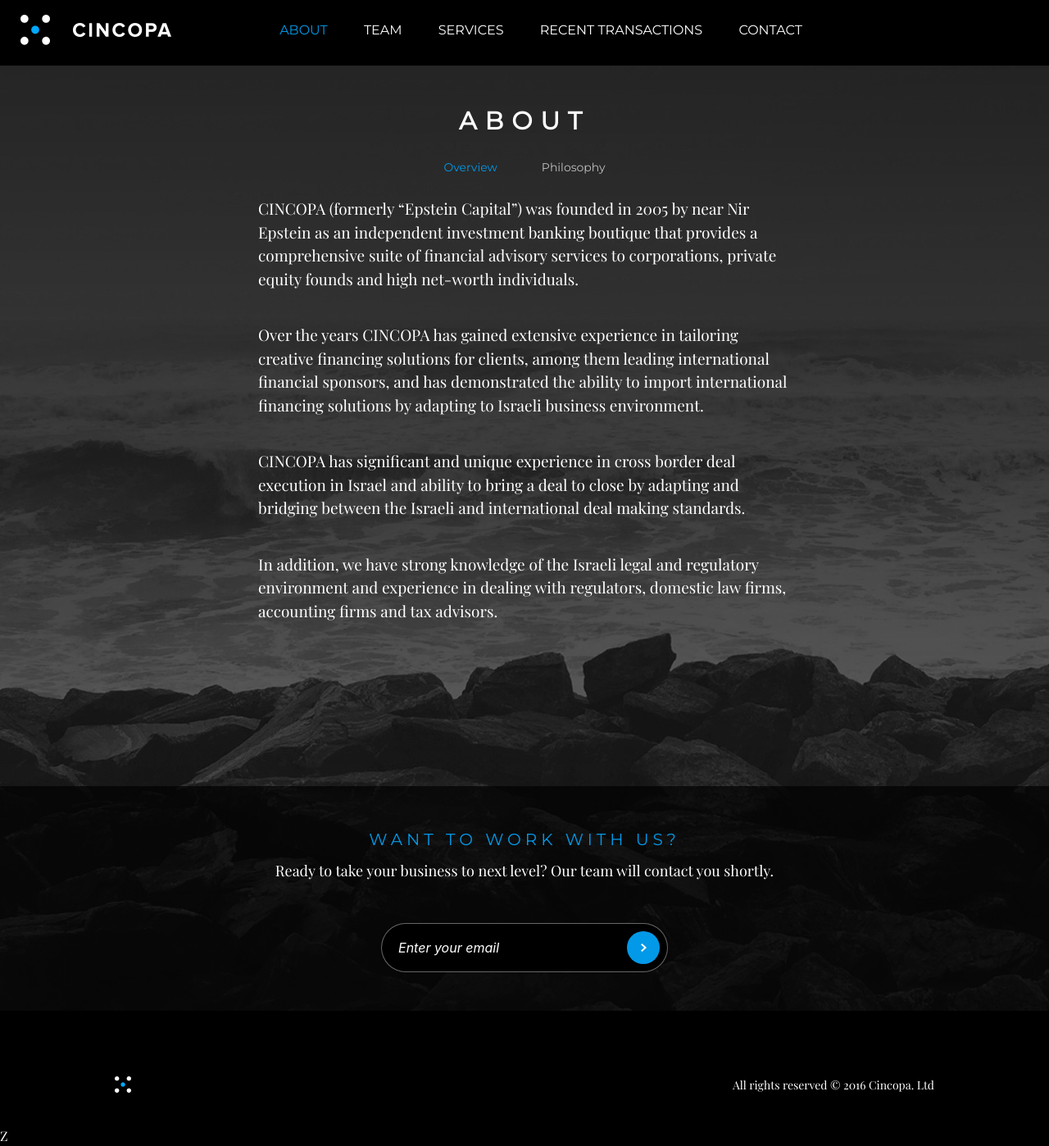
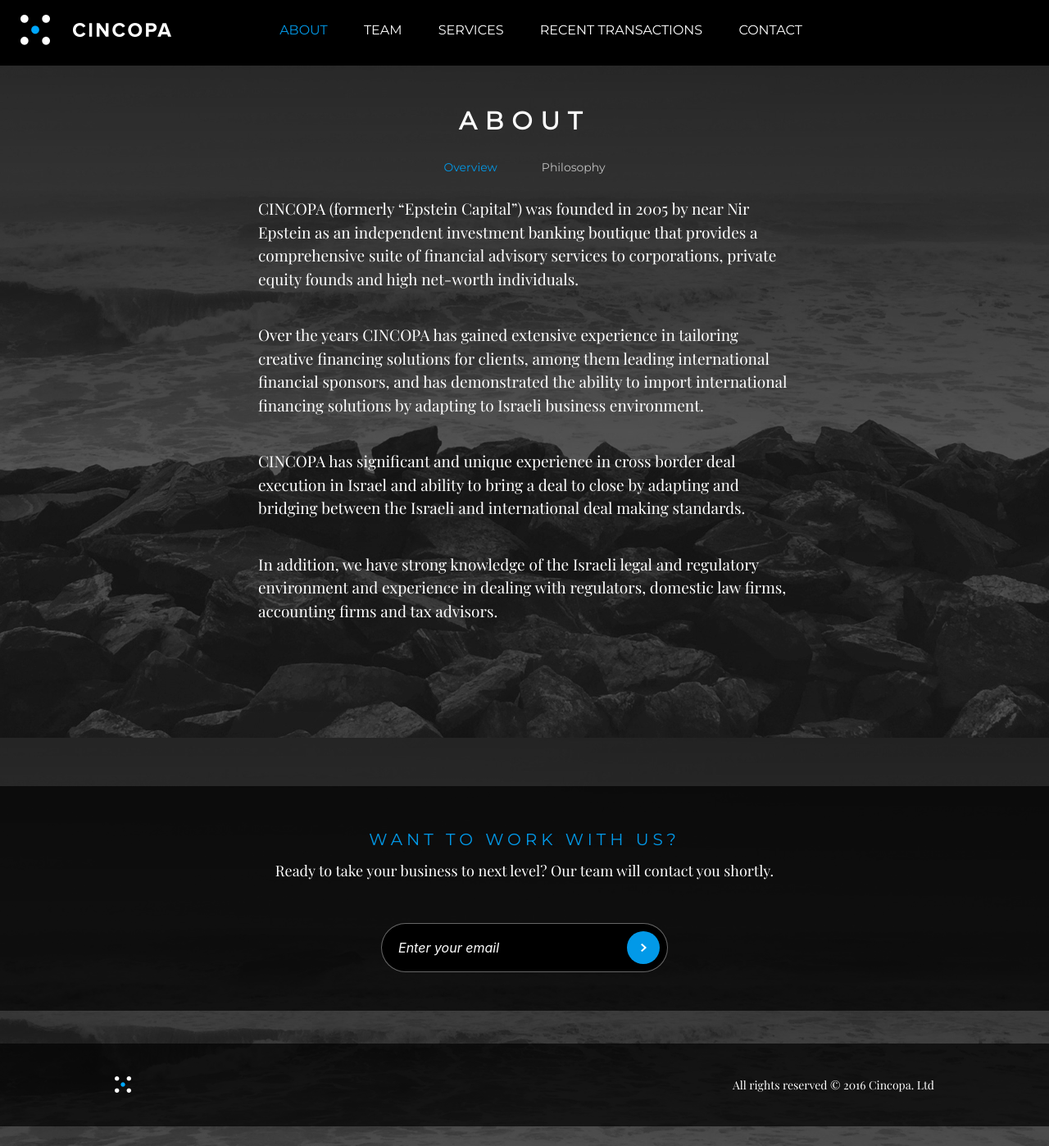
Before and after one commit to kedmyster/cincopa, a Jekyll site: the page built from about.markdown, in a window 1280 px wide. Shown: the whole page at 82% size. Built offline with Jekyll 4.4.1, drawn with Linux system fonts in a browser that asks for light colours.

Commit message:
remove autosize

```diff
--- a/_layouts/default.html
+++ b/_layouts/default.html
@@ -14,7 +14,6 @@
   <script src="/js/home.js"></script>
   <script src="/js/navbar.js"></script>
   <script src="/js/transactions.js"></script>
-  <script src="/js/autosize.js"></script>
   <script src ="/js/contact.js"></script>
-Z</body>
+</body>
 </html>
--- a/_sass/_about.scss
+++ b/_sass/_about.scss
@@ -1,9 +1,9 @@
 .page-about {
     font-family: 'Playfair Display', serif;
+    background-image: url(/img/about/about-background.jpg);
+    background-attachment: fixed;
     .page {
-        background-image: url(/img/about/about-background.jpg);
-        background-attachment: fixed;
-        .page-title{
+        .page-title {
             padding-bottom: 0px;
         }
         .section.about {
@@ -30,7 +30,7 @@
                             color: rgba(255, 255, 255, 0.7);
                             text-decoration: none;
                             transition: all $base-duration $base-timing;
-                            &:hover{
+                            &:hover {
                                 color: $blue;
                             }
                         }
--- a/_sass/_philosophy.scss
+++ b/_sass/_philosophy.scss
@@ -23,12 +23,11 @@
             text-transform: uppercase;
             color: $blue;
             font-size: 20px;
-            @include media ($desktop) {
-                font-size: 24px;
-            }
             h2 {
                 font-weight: 400;
-                /*font-family: 'Montserrat', sans-serif;*/
+                @include media ($desktop){
+                    font-size: 22px;
+                }
             }
         }
         .tagline {
--- a/_sass/_team.scss
+++ b/_sass/_team.scss
@@ -35,7 +35,7 @@
                 font-weight: 400;
                 margin-top: 10px;
                 @include media ($tablet) {
-                    font-size: 24px;
+                    font-size: 22px;
                     margin-top: 20px;
                 }
                 @include media ($desktop) {
```
